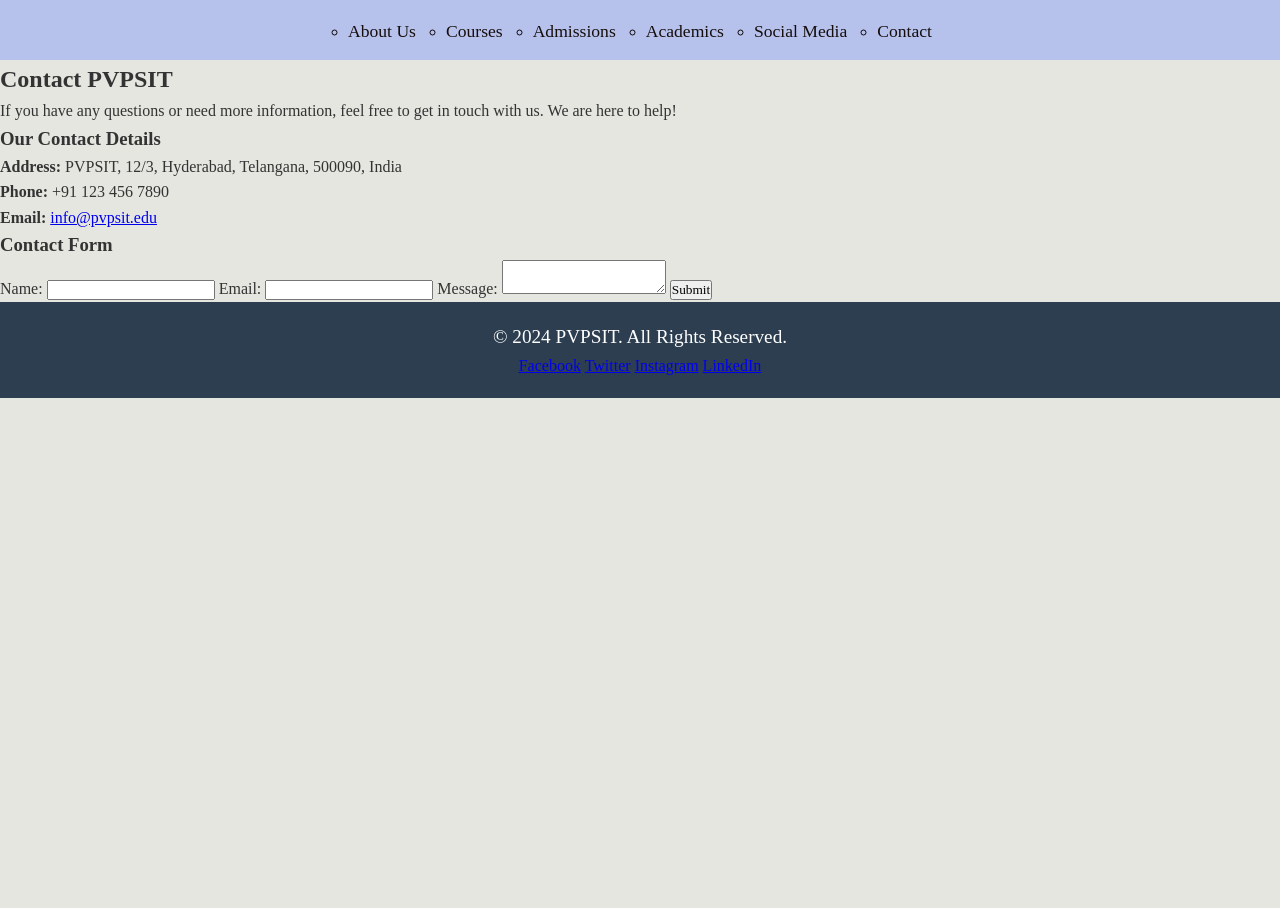
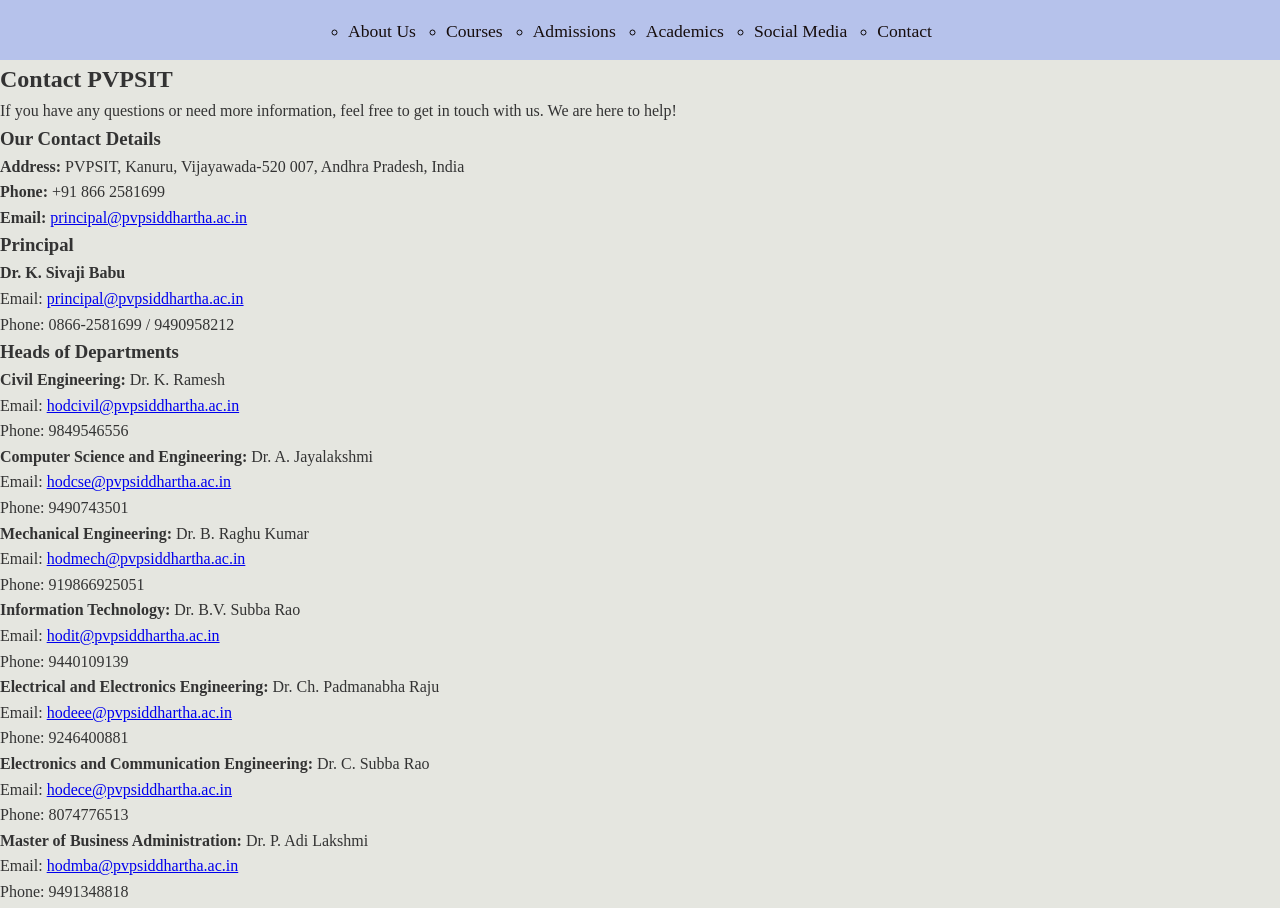
Before and after one commit to srihari0724/MERN-STACK-PVPSIT-CLONE, a plain HTML site: page contact.html in a window 1280 px wide. Shown: the part 44-952 px from the top of the page. Before the commit the page ends 800 px from the top, so only its background shows below. Drawn offline with Linux system fonts and the light colour scheme.

Commit message:
modified:   contact.html

```diff
--- a/contact.html
+++ b/contact.html
@@ -33,9 +33,39 @@
 
             <h3>Our Contact Details</h3>
             <ul>
-                <li><strong>Address:</strong> PVPSIT, 12/3, Hyderabad, Telangana, 500090, India</li>
-                <li><strong>Phone:</strong> +91 123 456 7890</li>
-                <li><strong>Email:</strong> <a href="mailto:info@pvpsit.edu">info@pvpsit.edu</a></li>
+                <li><strong>Address:</strong> PVPSIT, Kanuru, Vijayawada-520 007, Andhra Pradesh, India</li>
+                <li><strong>Phone:</strong> +91 866 2581699</li>
+                <li><strong>Email:</strong> <a href="mailto:principal@pvpsiddhartha.ac.in">principal@pvpsiddhartha.ac.in</a></li>
+            </ul>
+
+            <h3>Principal</h3>
+            <p><strong>Dr. K. Sivaji Babu</strong><br>
+            Email: <a href="mailto:principal@pvpsiddhartha.ac.in">principal@pvpsiddhartha.ac.in</a><br>
+            Phone: 0866-2581699 / 9490958212</p>
+
+            <h3>Heads of Departments</h3>
+            <ul>
+                <li><strong>Civil Engineering:</strong> Dr. K. Ramesh<br>
+                    Email: <a href="mailto:hodcivil@pvpsiddhartha.ac.in">hodcivil@pvpsiddhartha.ac.in</a><br>
+                    Phone: 9849546556</li>
+                <li><strong>Computer Science and Engineering:</strong> Dr. A. Jayalakshmi<br>
+                    Email: <a href="mailto:hodcse@pvpsiddhartha.ac.in">hodcse@pvpsiddhartha.ac.in</a><br>
+                    Phone: 9490743501</li>
+                <li><strong>Mechanical Engineering:</strong> Dr. B. Raghu Kumar<br>
+                    Email: <a href="mailto:hodmech@pvpsiddhartha.ac.in">hodmech@pvpsiddhartha.ac.in</a><br>
+                    Phone: 919866925051</li>
+                <li><strong>Information Technology:</strong> Dr. B.V. Subba Rao<br>
+                    Email: <a href="mailto:hodit@pvpsiddhartha.ac.in">hodit@pvpsiddhartha.ac.in</a><br>
+                    Phone: 9440109139</li>
+                <li><strong>Electrical and Electronics Engineering:</strong> Dr. Ch. Padmanabha Raju<br>
+                    Email: <a href="mailto:hodeee@pvpsiddhartha.ac.in">hodeee@pvpsiddhartha.ac.in</a><br>
+                    Phone: 9246400881</li>
+                <li><strong>Electronics and Communication Engineering:</strong> Dr. C. Subba Rao<br>
+                    Email: <a href="mailto:hodece@pvpsiddhartha.ac.in">hodece@pvpsiddhartha.ac.in</a><br>
+                    Phone: 8074776513</li>
+                <li><strong>Master of Business Administration:</strong> Dr. P. Adi Lakshmi<br>
+                    Email: <a href="mailto:hodmba@pvpsiddhartha.ac.in">hodmba@pvpsiddhartha.ac.in</a><br>
+                    Phone: 9491348818</li>
             </ul>
 
             <h3>Contact Form</h3>
@@ -59,10 +89,10 @@
         <div class="container">
             <p>&copy; 2024 PVPSIT. All Rights Reserved.</p>
             <div class="social-links">
-                <a href="https://facebook.com" target="_blank">Facebook</a>
-                <a href="https://twitter.com" target="_blank">Twitter</a>
-                <a href="https://instagram.com" target="_blank">Instagram</a>
-                <a href="https://linkedin.com" target="_blank">LinkedIn</a>
+                <a href="https://facebook.com/pvpsit" target="_blank">Facebook</a>
+                <a href="https://twitter.com/pvpsit" target="_blank">Twitter</a>
+                <a href="https://instagram.com/pvpsit" target="_blank">Instagram</a>
+                <a href="https://linkedin.com/school/pvpsit" target="_blank">LinkedIn</a>
             </div>
         </div>
     </footer>
```
